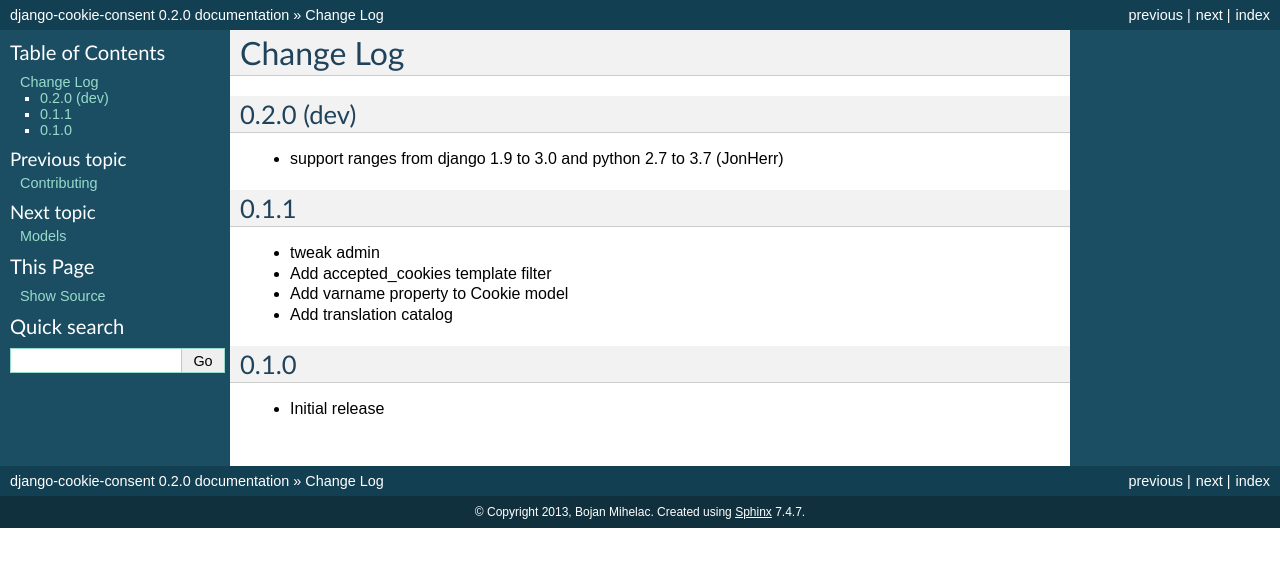
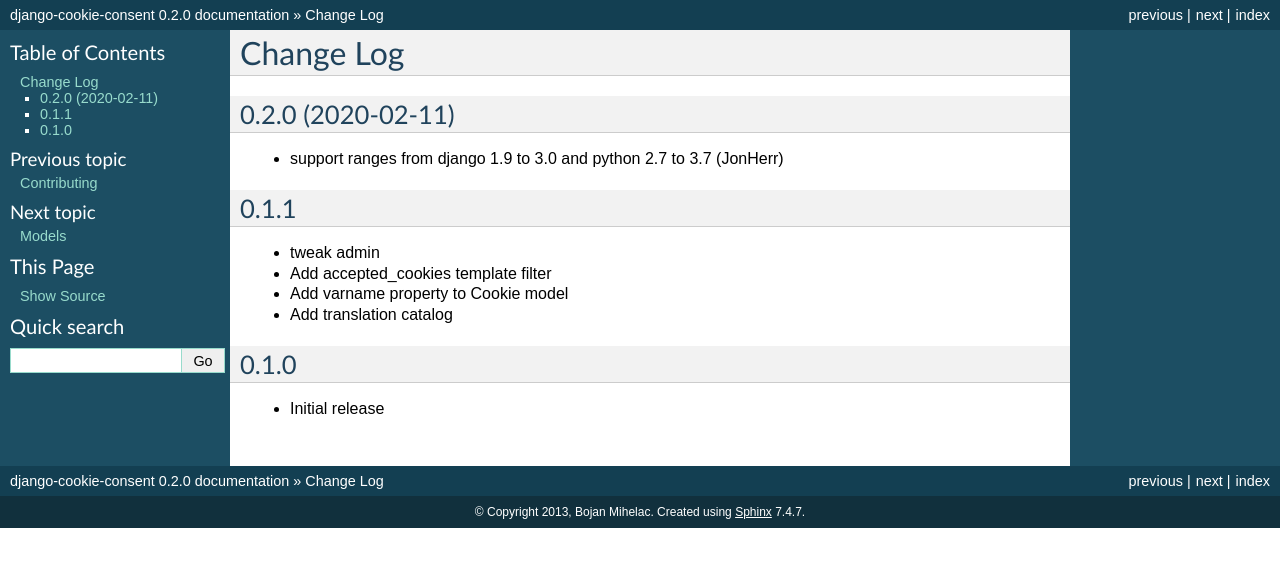
Before and after one commit to jazzband/django-cookie-consent, a Sphinx documentation site: the page built from docs/changelog.rst, in a window 1280 px wide. Shown: the top 567 px of the page. Built offline with Sphinx 7.4.7, drawn with Linux system fonts in a browser that asks for light colours; the version number is read from the project's files by our own code.

Commit message:
Preparing release 0.2.0

```diff
--- a/docs/changelog.rst
+++ b/docs/changelog.rst
@@ -2,8 +2,8 @@
 Change Log
 ===========
 
-0.2.0 (dev)
-------------
+0.2.0 (2020-02-11)
+------------------
 
 * support ranges from django 1.9 to 3.0 and python 2.7 to 3.7 (JonHerr)
 
```
